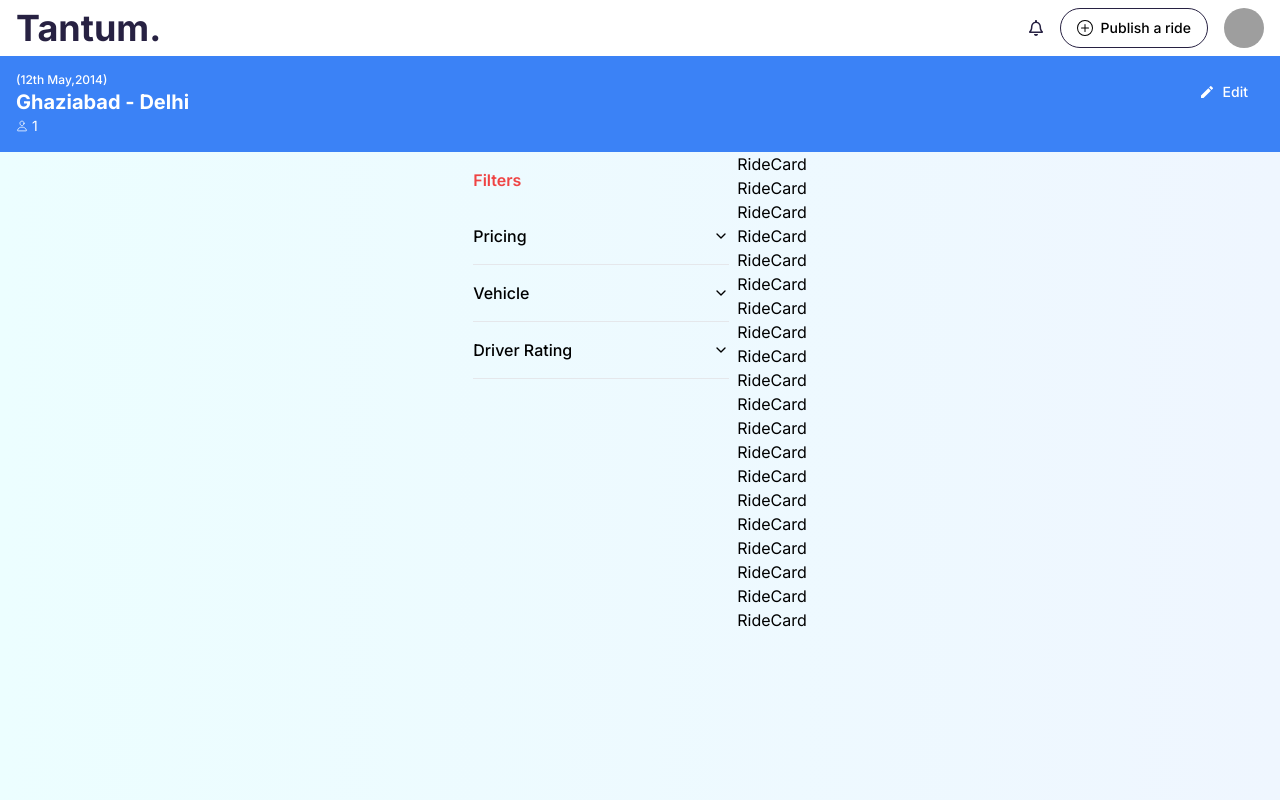
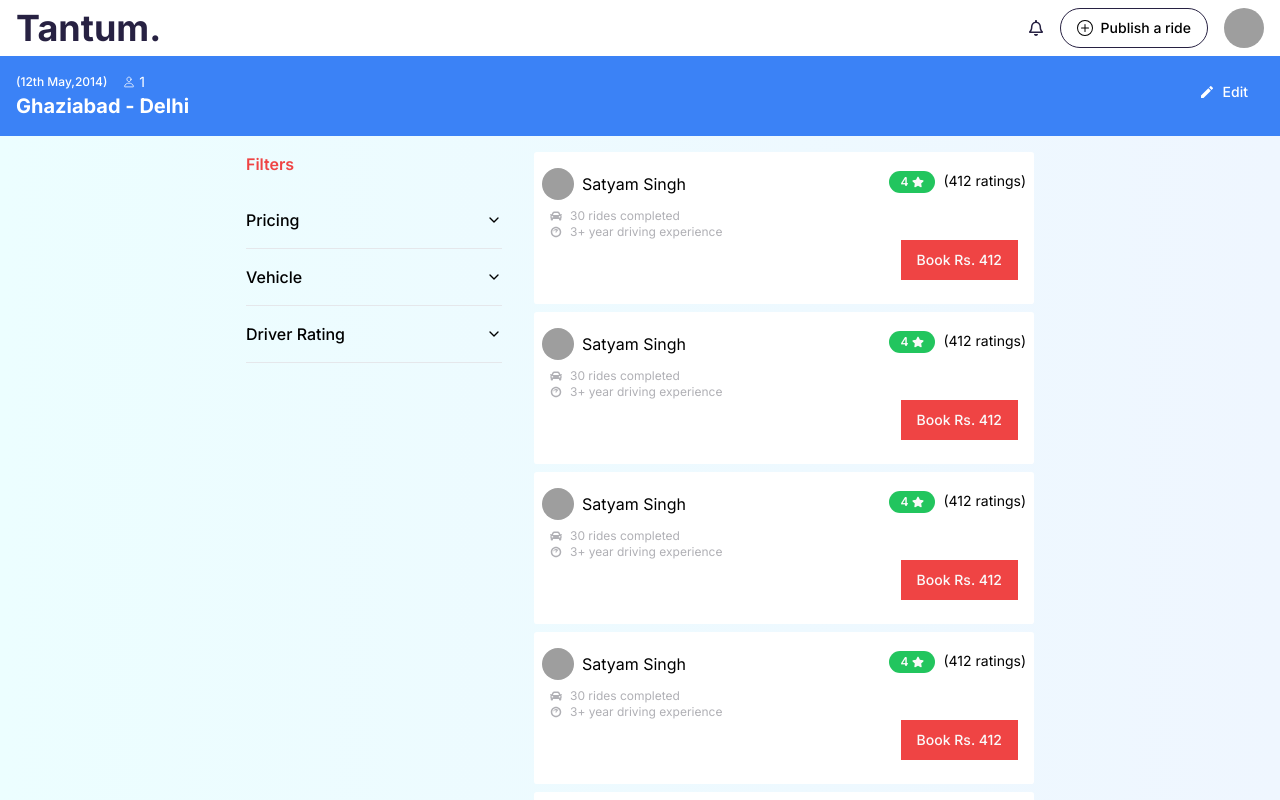
Before and after one commit to raghavawasthi24/Tantum2.0, a Next.js app in the folder client/: page /rides in a window 1280 px wide. Shown: the top 800 px of the page. Built offline with nearby package versions, Linux system fonts and the light colour scheme; grey boxes are pictures that could not be loaded.

Commit message:
refactor: ride card and ride header

```diff
--- a/client/src/app/(user)/rides/components/ride-card.tsx
+++ b/client/src/app/(user)/rides/components/ride-card.tsx
@@ -1,7 +1,43 @@
-import React from 'react'
+import React from "react";
+import { Avatar, AvatarFallback, AvatarImage } from "@/components/ui/avatar";
+import { Badge } from "@/components/ui/badge";
+import { Button } from "@/components/ui/button";
+import { FaStar } from "react-icons/fa";
+import { FaCar } from "react-icons/fa";
+import { FaCloudscale } from "react-icons/fa";
+
 
 export default function RideCard() {
   return (
-    <div>RideCard</div>
-  )
+    <div className="w-[500px] bg-background rounded-md px-2 py-4">
+      <div className="flex justify-between">
+        <div className="flex items-center gap-2">
+          <Avatar className="w-8 h-8">
+            <AvatarImage src="https://github.com/shadcn.png" alt="@shadcn" />
+            <AvatarFallback>CN</AvatarFallback>
+          </Avatar>
+          <span>Satyam Singh</span>
+        </div>
+        <div className="">
+          <Badge className="mr-2 bg-green-500">
+            4
+            <FaStar className="w-3 h-3 ml-1" />
+          </Badge>
+          <span className="text-sm">(412 ratings)</span>
+        </div>
+      </div>
+      <div className="text-xs text-muted p-2 gap-1">
+        <p className="flex gap-2 items-center">
+          <FaCar className="w-3 h-3" />
+          30 rides completed
+        </p>
+        <p className="flex gap-2 items-center">
+          <FaCloudscale className="w-3 h-3" />
+          3+ year driving experience</p>
+        <div className="flex justify-end">
+          <Button className="bg-destructive">Book Rs. 412</Button>
+        </div>
+      </div>
+    </div>
+  );
 }
--- a/client/src/app/(user)/rides/components/ride-header.tsx
+++ b/client/src/app/(user)/rides/components/ride-header.tsx
@@ -8,11 +8,13 @@ export default function RideHeader() {
   return (
     <div className="w-full bg-blue-500 mt-[56px] p-4 text-white flex justify-between">
       <div>
-        <p className="text-xs font-medium">(12th May,2014)</p>
+        <div className="flex gap-4 items-center">
+          <p className="text-xs font-medium">(12th May,2014)</p>
+          <span className="flex items-center text-sm">
+            <IoPersonOutline className="w-3 h-3 mr-1" />1
+          </span>
+        </div>
         <p className="text-xl font-bold">Ghaziabad - Delhi</p>
-        <span className="flex items-center text-sm">
-          <IoPersonOutline className="w-3 h-3 mr-1" />1
-        </span>
       </div>
       <Button variant="link" className="text-white">
         <MdEdit className="w-4 h-4 mr-2" />
--- a/client/src/app/(user)/rides/components/rides.tsx
+++ b/client/src/app/(user)/rides/components/rides.tsx
@@ -1,13 +1,15 @@
-import React from 'react'
-import RideCard from './ride-card';
+import React from "react";
+import RideCard from "./ride-card";
 
 export default function Rides() {
-    const arr=[1,2,3,4,5,6,7,8,9,10,11,12,13,14,15,16,17,18,19,20];
+  const arr = [
+    1, 2, 3, 4, 5, 6, 7, 8, 9, 10, 11, 12, 13, 14, 15, 16, 17, 18, 19, 20,
+  ];
   return (
-    <div>
-        {arr.map((item,index)=>(
-            <RideCard key={index}/>
-        ))}
+    <div className="grid py-4 gap-2">
+      {arr.map((item, index) => (
+        <RideCard key={index} />
+      ))}
     </div>
-  )
+  );
 }
--- a/client/src/app/(user)/rides/page.tsx
+++ b/client/src/app/(user)/rides/page.tsx
@@ -7,10 +7,10 @@ import Rides from "./components/rides";
 
 export default function page() {
   return (
-    <div className="bg-gradient-to-r from-cyan-50 to-blue-50 h-screen">
+    <div className="bg-gradient-to-r from-cyan-50 to-blue-50 min-h-screen">
       <Header />
       <RideHeader />
-      <div className="flex justify-center gap-2">
+      <div className="flex justify-center gap-8">
         <FilterRides />
         <Rides />
       </div>
```
